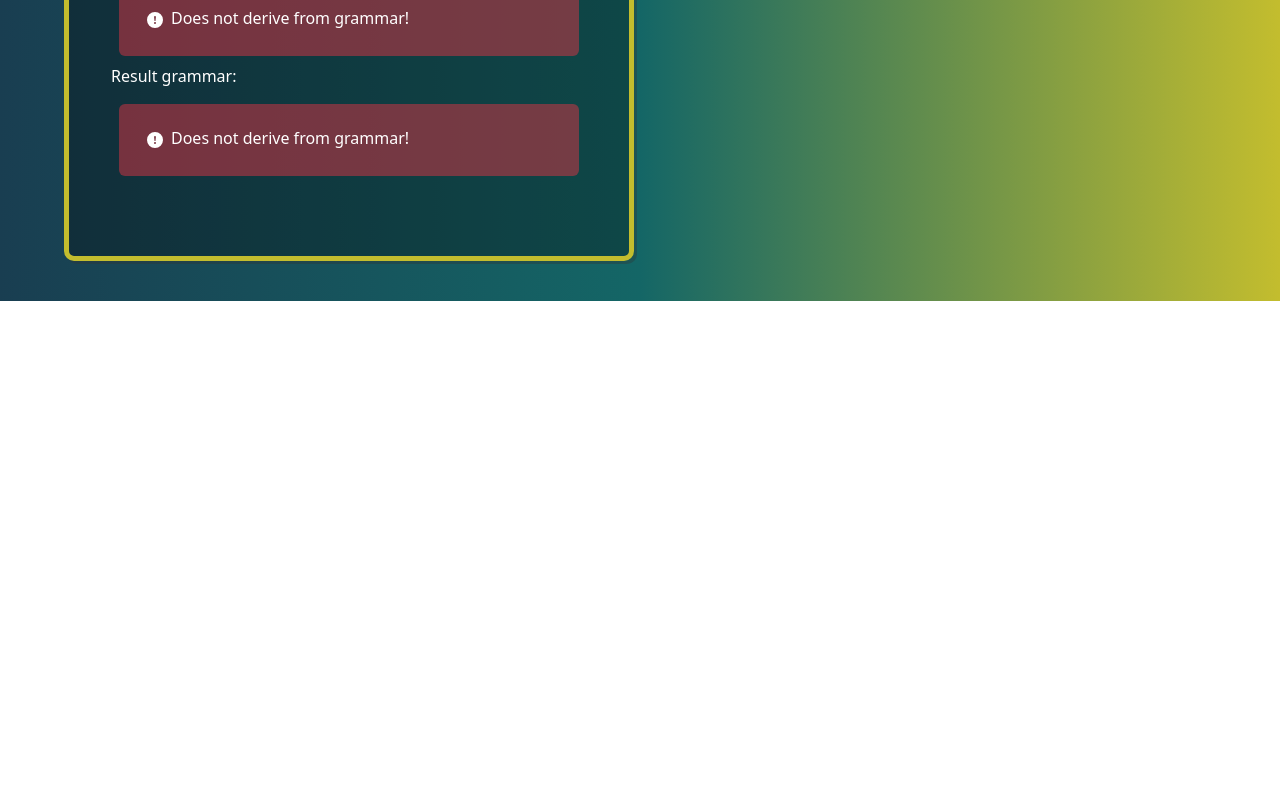
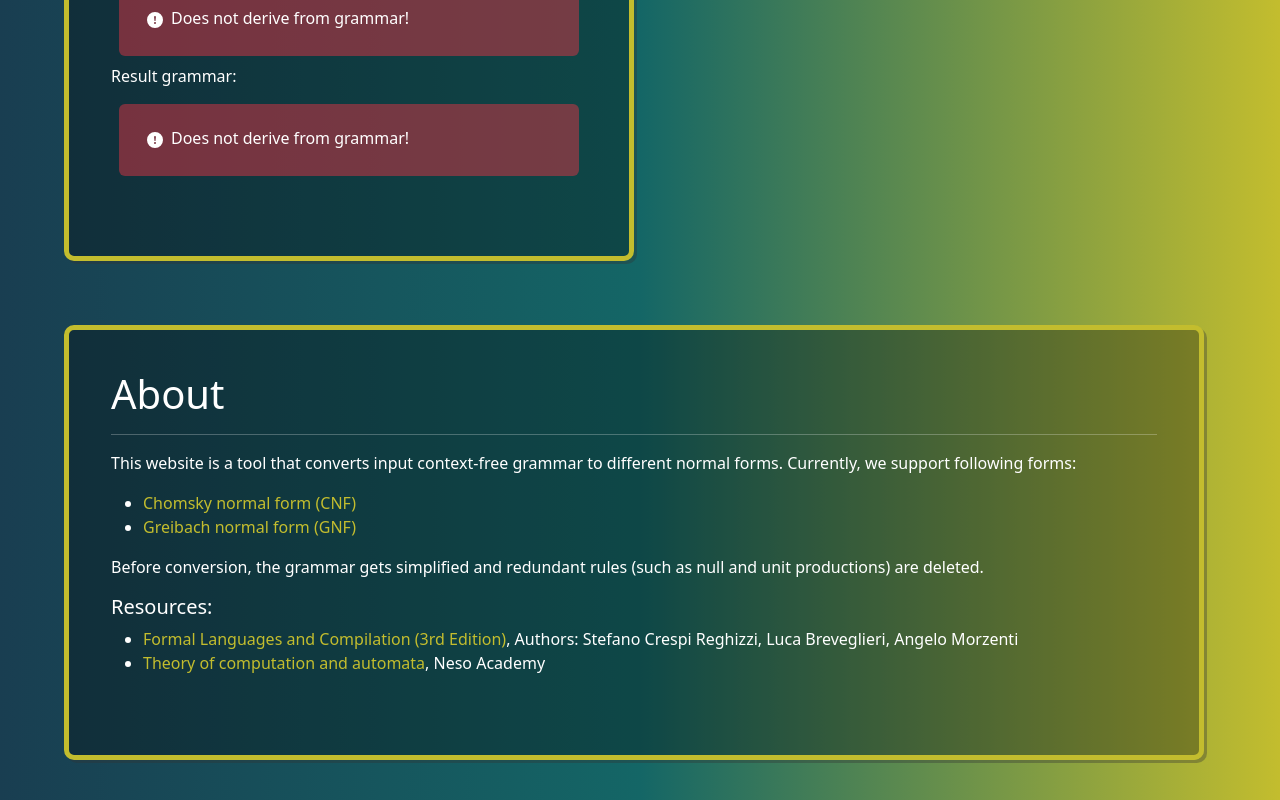
Before and after one commit to mahshidhp/cfg-converter, a React (Create React App) app in the folder client/: page / in a window 1280 px wide. Shown: the part 1217-2017 px from the top of the page. Before the commit the page ends 1518 px from the top, so only its background shows below. Built offline with nearby package versions, Linux system fonts and the light colour scheme.

Commit message:
Add about section

```diff
--- a/client/src/App.css
+++ b/client/src/App.css
@@ -113,3 +113,9 @@ a {
 svg {
   margin: 8px;
 }
+
+.resource {
+  text-decoration: none;
+  color: #c3bd2e !important;
+  font-weight: 400;
+}
--- a/client/src/App.js
+++ b/client/src/App.js
@@ -1,6 +1,7 @@
 import React, { Component } from "react";
 import Converter from "./components/converter";
 import Navbar from "./components/navbar";
+import About from "./components/about";
 
 import "./App.css";
 
@@ -11,6 +12,7 @@ class App extends Component {
       <div>
         <Navbar />
         <Converter />
+        <About />
       </div>
     );
   }
--- /dev/null
+++ b/client/src/components/about.jsx
@@ -0,0 +1,73 @@
+import React, { Component } from "react";
+
+class About extends Component {
+  render() {
+    return (
+      <div className="container text-center m-4">
+        <div className="row">
+          <div className="col-sm-12 card-shadow">
+            <div className="text-start light-text">
+              <h1 id="about">About</h1>
+              <hr />
+              <p>
+                This website is a tool that converts input context-free grammar
+                to different normal forms. Currently, we support following
+                forms: <br />
+              </p>
+              <ul>
+                <li>
+                  <a
+                    className="resource"
+                    href="https://en.wikipedia.org/wiki/Chomsky_normal_form"
+                    target={"_blank"}
+                  >
+                    Chomsky normal form (CNF)
+                  </a>
+                </li>
+                <li>
+                  <a
+                    className="resource"
+                    href="https://en.wikipedia.org/wiki/Greibach_normal_form"
+                    target={"_blank"}
+                  >
+                    Greibach normal form (GNF)
+                  </a>
+                </li>
+              </ul>
+              <p>
+                Before conversion, the grammar gets simplified and redundant
+                rules (such as null and unit productions) are deleted.
+              </p>
+              <h5>Resources:</h5>
+              <ul>
+                <li>
+                  <a
+                    className="resource"
+                    href="https://www.amazon.com/Formal-Languages-Compilation-Computer-Science/dp/3030048780"
+                    target={"_blank"}
+                  >
+                    Formal Languages and Compilation (3rd Edition)
+                  </a>
+                  , Authors: Stefano Crespi Reghizzi, Luca Breveglieri, Angelo
+                  Morzenti
+                </li>
+                <li>
+                  <a
+                    className="resource"
+                    href="https://www.youtube.com/playlist?list=PLBlnK6fEyqRgp46KUv4ZY69yXmpwKOIev"
+                    target={"_blank"}
+                  >
+                    Theory of computation and automata
+                  </a>
+                  , Neso Academy
+                </li>
+              </ul>
+            </div>
+          </div>
+        </div>
+      </div>
+    );
+  }
+}
+
+export default About;
--- a/client/src/components/navbar.jsx
+++ b/client/src/components/navbar.jsx
@@ -27,7 +27,7 @@ class Navbar extends Component {
           <div className="collapse navbar-collapse">
             <ul className="navbar-nav me-auto mb-2 mb-md-0">
               <li className="nav-item">
-                <a className="nav-link active" href="/about">
+                <a className="nav-link active" href="#about">
                   About
                 </a>
               </li>
```
